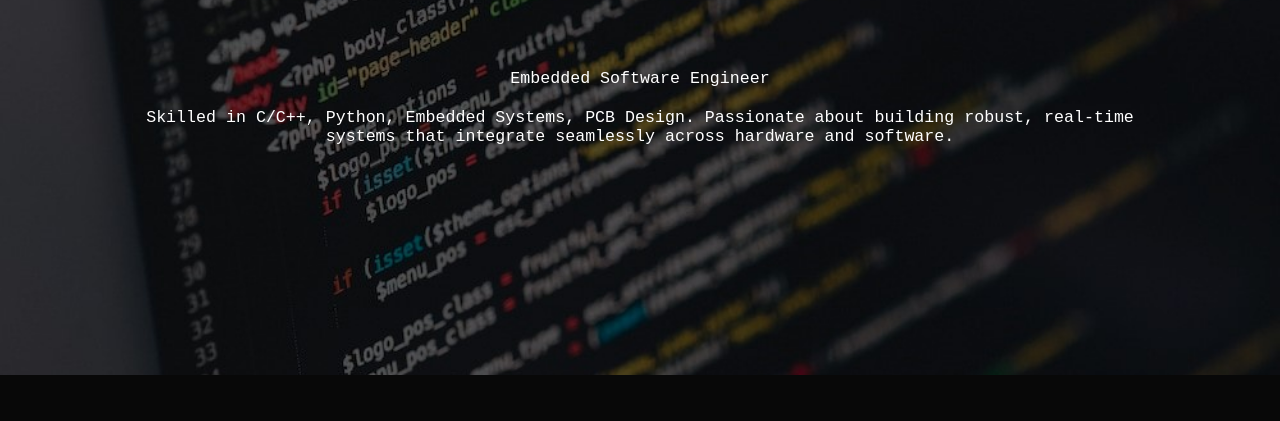
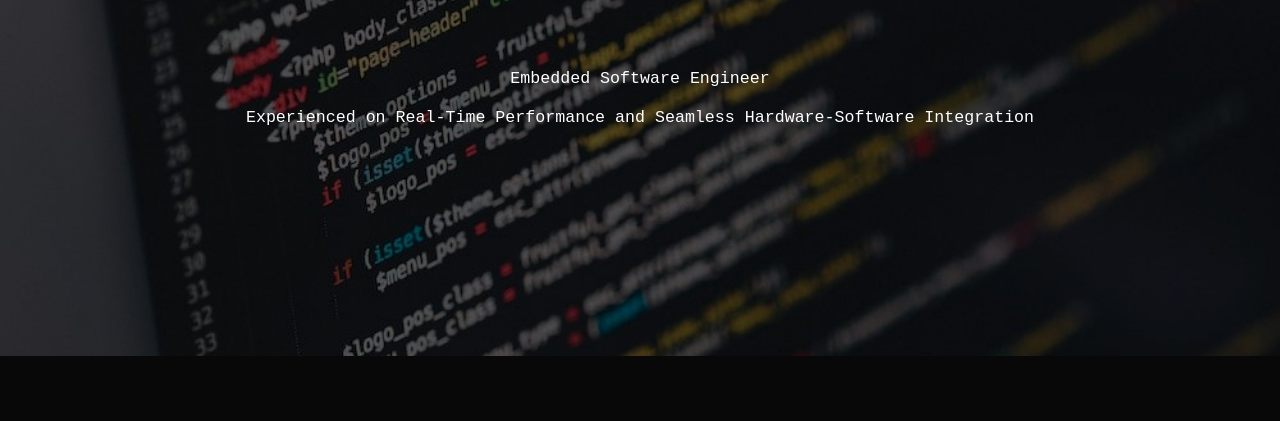
Before and after one commit to JoaoGuilhermeLopes/JoaoGuilhermeLopes-Portfolio, a plain HTML site: page index.html in a window 1280 px wide. Shown: the part 379-800 px from the top of the page. Drawn offline with Linux system fonts and the light colour scheme.

Commit message:
Subtitle change

```diff
--- a/index.html
+++ b/index.html
@@ -30,7 +30,7 @@ html {
         <div class="header-text" >
             <h1><span>Hi, I am</span> <br>Joao Guilherme Lopes</h1>
             <p>Embedded Software Engineer</p>
-            <p>Skilled in C/C++, Python, Embedded Systems, PCB Design. Passionate about building robust, real-time systems that integrate seamlessly across hardware and software.<br><br><br><br><br><br>
+            <p>Experienced on Real-Time Performance and Seamless Hardware-Software Integration<br><br><br><br><br><br>
             <br><br><br><br><br><br></p>
         </div>
     </div>
```
